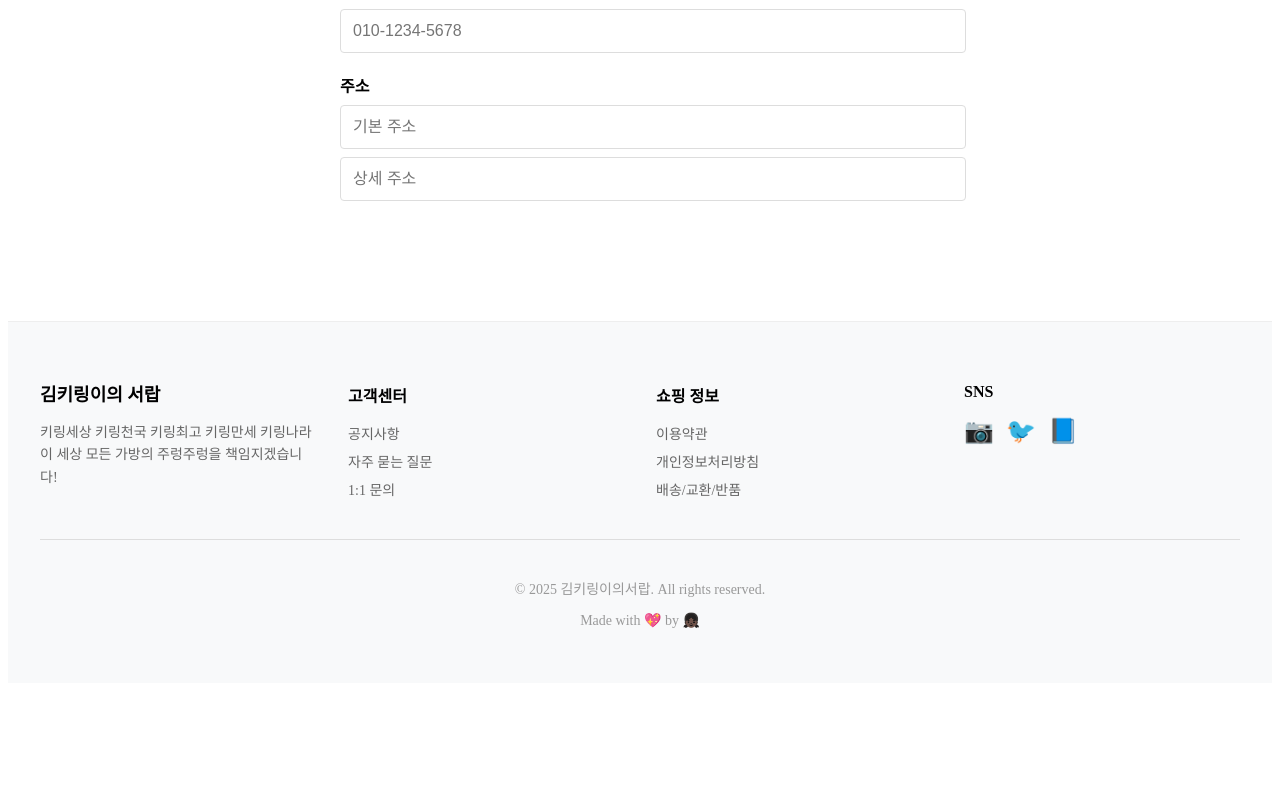
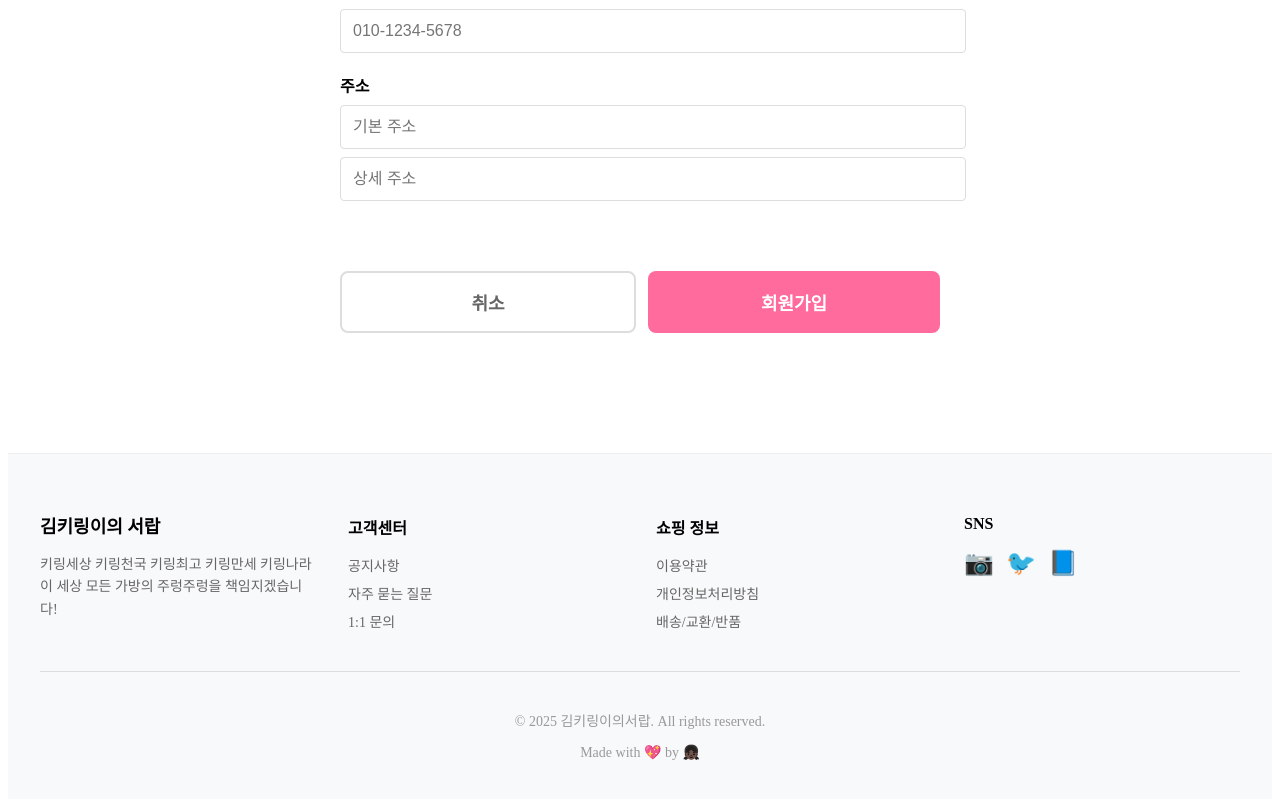
Before and after one commit to 1uuuuuuuuuuuuuuumi/kimkeyring, a React (Vite) app in the folder kimkeyring-frontend/: page /signup in a window 1280 px wide. Shown: the part 635-1434 px from the top of the page. Before the commit the page ends 1326 px from the top, so only its background shows below. Built offline with nearby package versions, Linux system fonts and the light colour scheme.

Commit message:
feat: 회원가입 기능 완성 및 테스트 완료
- 회원가입 버튼 텍스트 추가
- 취소/회원가입 버튼 배치 (flexbox)
- 실제 회원가입 테스트 성공
- Backend API 연동 완료
- DB 데이터 저장 확인
- 비밀번호 BCrypt 암호화 확인

```diff
--- a/kimkeyring-frontend/src/pages/SignUp.jsx
+++ b/kimkeyring-frontend/src/pages/SignUp.jsx
@@ -228,6 +228,42 @@ function SignUp(){
             />
           </div>
 
+          <div style={{display: 'flex', gap: '12px', marginTop: '50px'}}>
+            <button
+              onClick={() => navigate('/')}
+              style={{
+                flex: 1,
+                padding: '16px',
+                fontSize: '18px',
+                fontWeight: 'bold',
+                backgroundColor: 'white',
+                color: '#666',
+                border: '2px solid #ddd',
+                borderRadius: '8px',
+                cursor: 'pointer'
+              }}
+            >
+              취소
+            </button>
+
+            <button
+              onClick={handleSubmit}
+              style={{
+                flex: 1,
+                padding: '16px',
+                fontSize: '18px',
+                fontWeight: 'bold',
+                backgroundColor: '#ff6b9d',
+                color: 'white',
+                border: 'none',
+                borderRadius: '8px',
+                cursor: 'pointer'
+              }}
+            >
+              회원가입
+            </button>
+          </div>
+
         </div>
       </main>
       <Footer />
```
